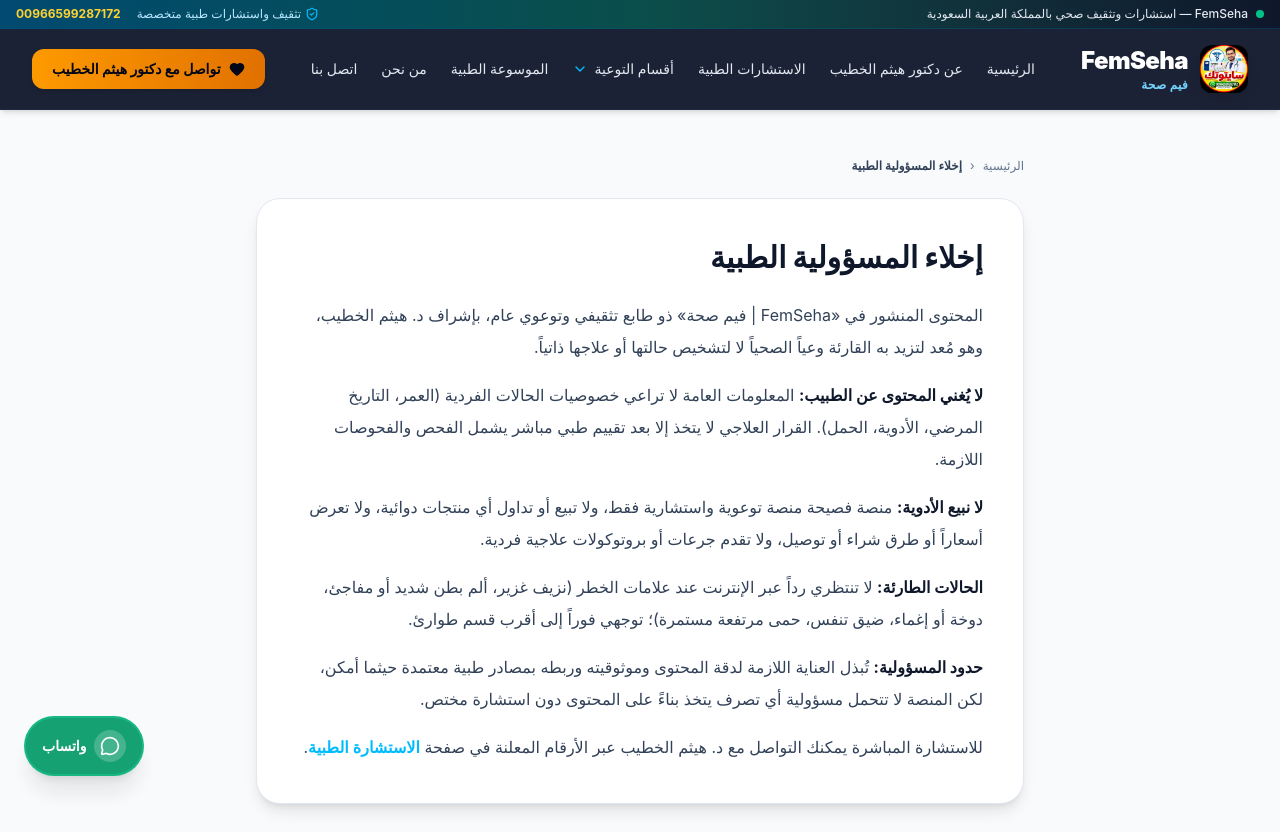
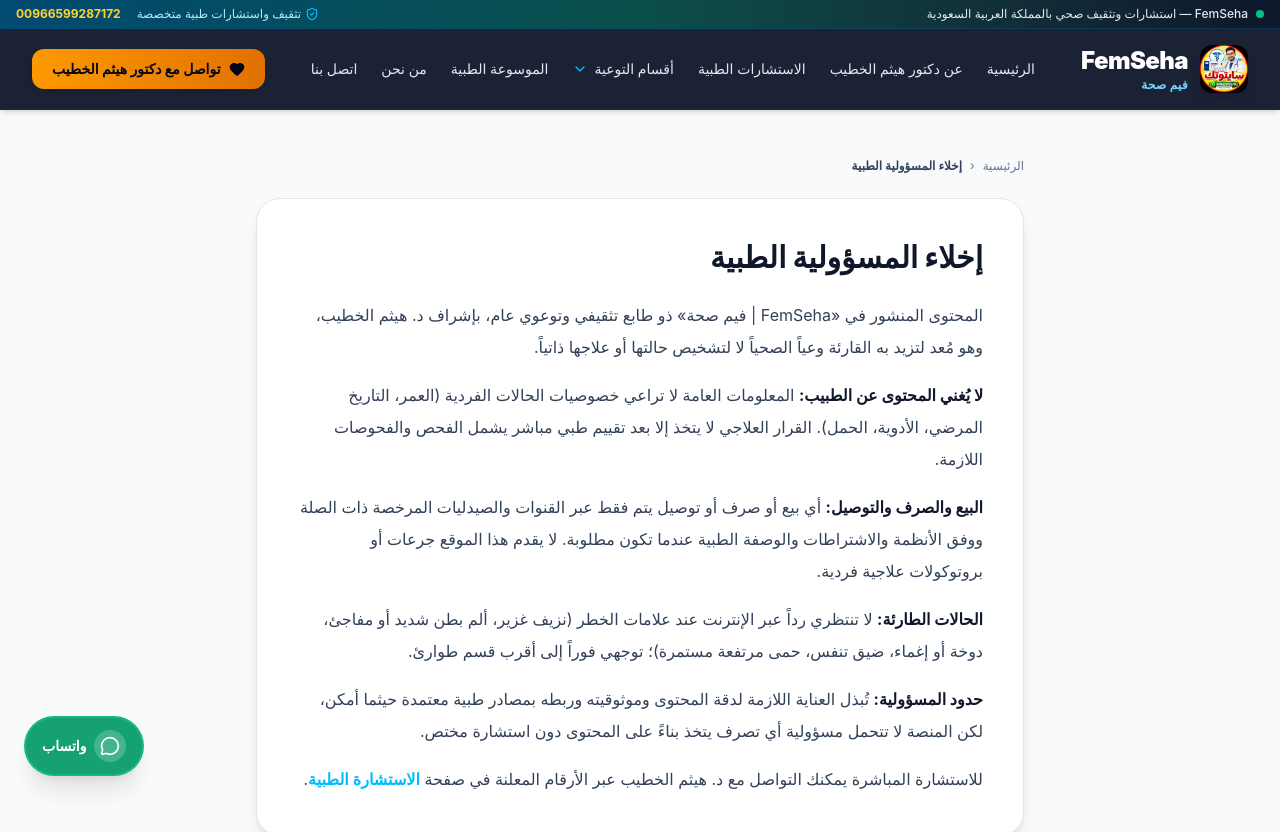
Before and after one commit to femseha/femseha, a React (Vite) app: page /medical-disclaimer in a window 1280 px wide. Shown: the top 832 px of the page. Built offline with nearby package versions, Linux system fonts and the light colour scheme.

Commit message:
fix: remove legacy brand and outdated disclaimer

```diff
--- a/src/pages/DisclaimerPage.tsx
+++ b/src/pages/DisclaimerPage.tsx
@@ -35,9 +35,7 @@ export default function DisclaimerPage() {
               يتخذ إلا بعد تقييم طبي مباشر يشمل الفحص والفحوصات اللازمة.
             </p>
             <p>
-              <strong className="text-slate-900">لا نبيع الأدوية:</strong> منصة فصيحة منصة توعوية
-              واستشارية فقط، ولا تبيع أو تداول أي منتجات دوائية، ولا تعرض أسعاراً أو طرق شراء أو توصيل،
-              ولا تقدم جرعات أو بروتوكولات علاجية فردية.
+              <strong className="text-slate-900">البيع والصرف والتوصيل:</strong> أي بيع أو صرف أو توصيل يتم فقط عبر القنوات والصيدليات المرخصة ذات الصلة ووفق الأنظمة والاشتراطات والوصفة الطبية عندما تكون مطلوبة. لا يقدم هذا الموقع جرعات أو بروتوكولات علاجية فردية.
             </p>
             <p>
               <strong className="text-slate-900">الحالات الطارئة:</strong> لا تنتظري رداً عبر الإنترنت عند
```
